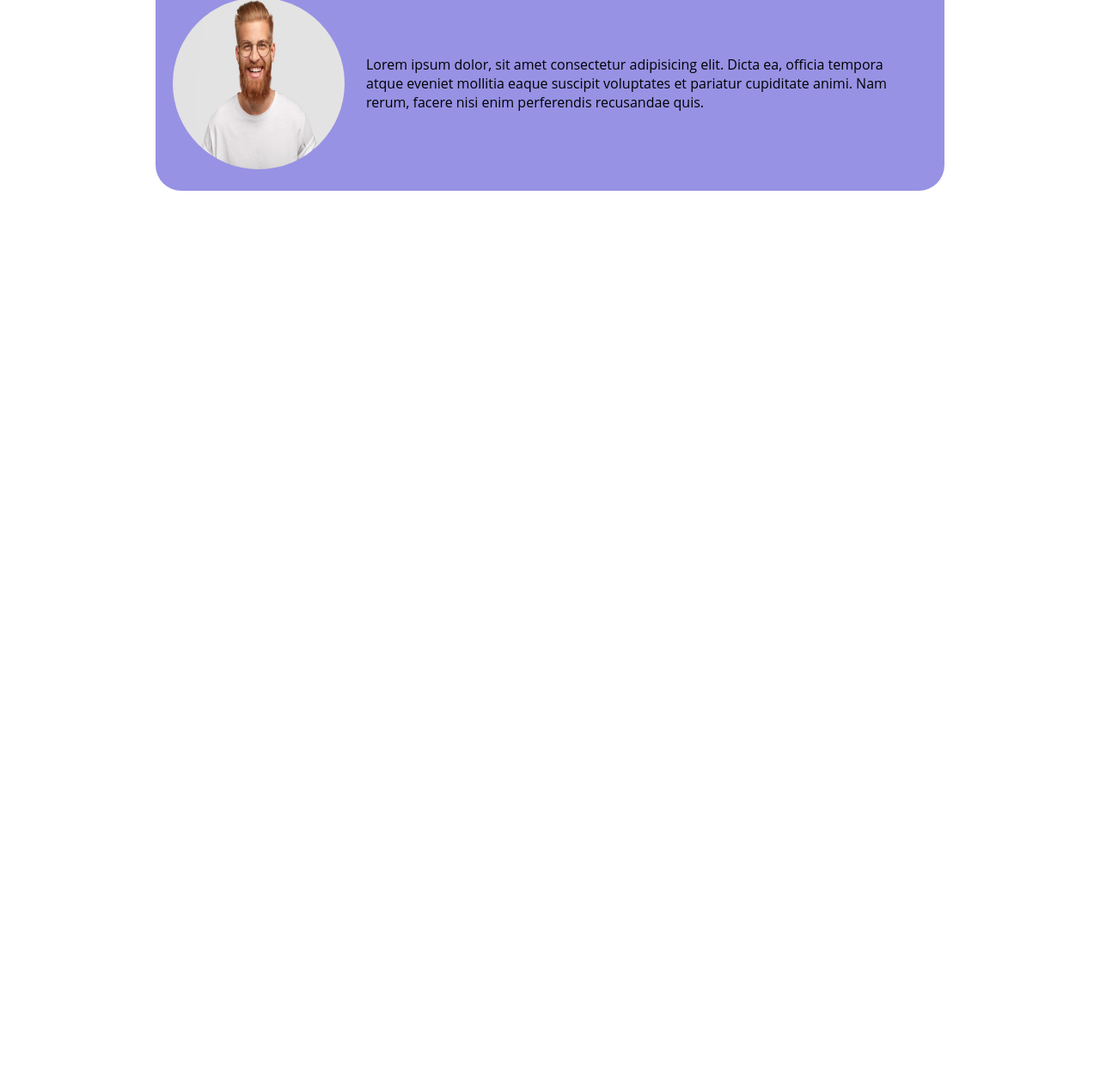
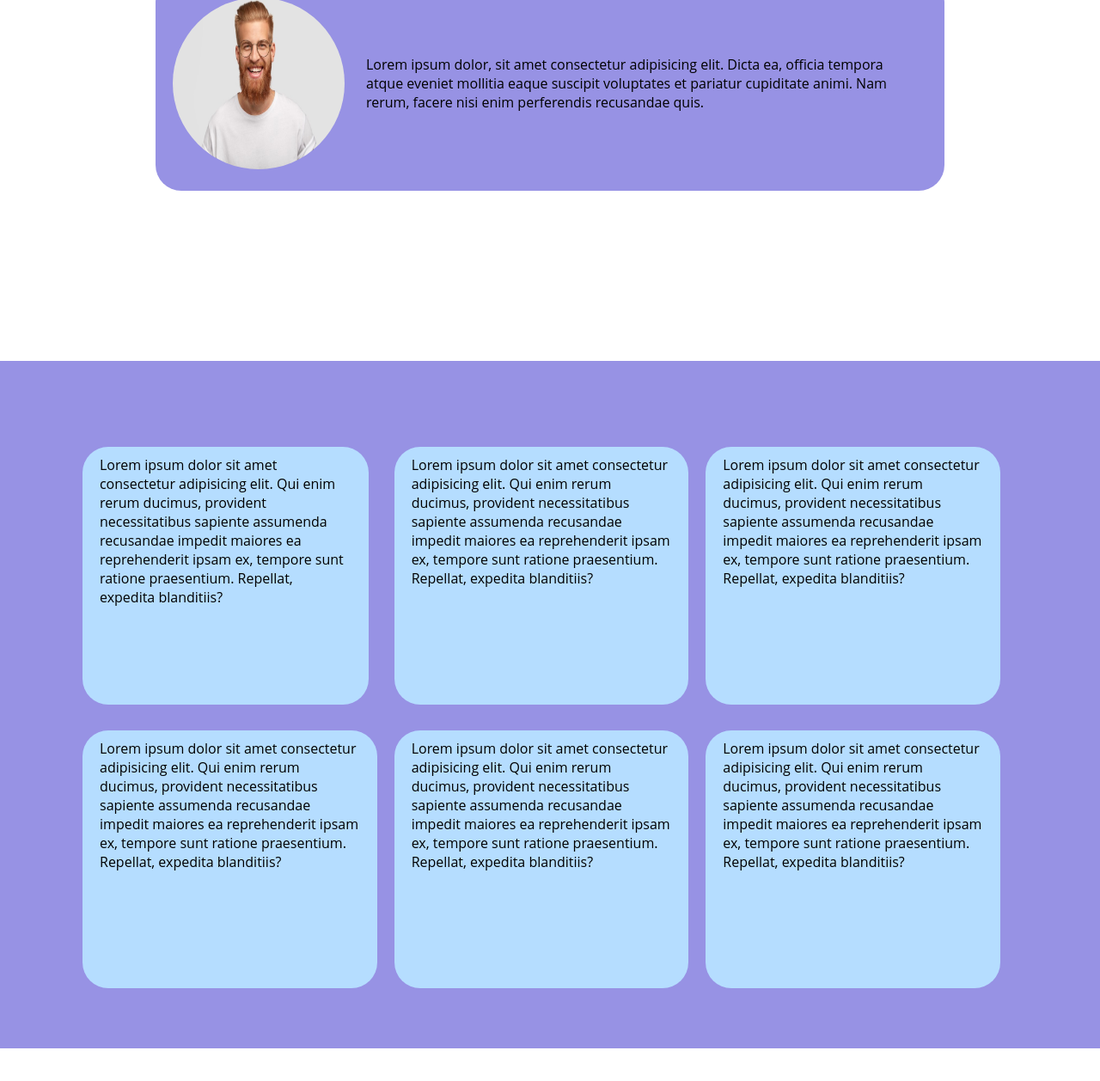
Before and after one commit to MassimoRomano/htmlcss-responsive-layout, a plain HTML site: page index.html in a window 1280 px wide. Shown: the part 2300-3558 px from the top of the page at 86% size. Before the commit the page ends 2522 px from the top, so only its background shows below. Drawn offline with Linux system fonts and the light colour scheme.

Commit message:
add section benefit

```diff
--- a/assets/style.css
+++ b/assets/style.css
@@ -107,7 +107,7 @@
 }
 
 #testimonials{
-    height: 600px;
+    height: 1200px;
     margin-top: 80px;
     padding: 0px 100px;
     text-align: center;
@@ -137,7 +137,22 @@
 }
 
 #benefit{
-    margin-top: 80px;
-    height: 600px;
     background-color: var(--strategic-purple);
+    height: 800px;
+    padding-top: 100px;
+    margin-bottom: 80px;
 }
+
+.ben-small-card{
+    background-color: var(--demo-light);
+    border-radius: 30px;
+    height: 300px;
+    width: auto;
+    margin-right: 30px;
+    padding: 10px 20px;
+    margin-bottom: 30px;
+}
+
+#about{
+
+}
--- a/index.html
+++ b/index.html
@@ -141,6 +141,62 @@
             </div>
         </section>
 
+        <section id="benefit">
+            <div class="container">
+                <div class="row wrap ">
+                    <div class="cal-sm-12 cal-lg-4">
+                        <div class="ben-small-card">
+                            <p>Lorem ipsum dolor sit amet consectetur adipisicing elit. Qui enim rerum ducimus,
+                                provident
+                                necessitatibus sapiente assumenda recusandae impedit maiores ea reprehenderit ipsam ex,
+                                tempore sunt ratione praesentium. Repellat, expedita blanditiis?</p>
+                        </div>
+                    </div>
+                    <div class="cal-sm-12 cal-lg-4">
+                        <div class="small-card">
+                            <p>Lorem ipsum dolor sit amet consectetur adipisicing elit. Qui enim rerum ducimus,
+                                provident
+                                necessitatibus sapiente assumenda recusandae impedit maiores ea reprehenderit ipsam ex,
+                                tempore sunt ratione praesentium. Repellat, expedita blanditiis?</p>
+                        </div>
+                    </div>
+                    <div class="cal-sm-12 cal-lg-4">
+                        <div class="small-card">
+                            <p>Lorem ipsum dolor sit amet consectetur adipisicing elit. Qui enim rerum ducimus,
+                                provident
+                                necessitatibus sapiente assumenda recusandae impedit maiores ea reprehenderit ipsam ex,
+                                tempore sunt ratione praesentium. Repellat, expedita blanditiis?</p>
+                        </div>
+                    </div>
+                    <div class="cal-sm-12 cal-lg-4">
+                        <div class="small-card">
+                            <p>Lorem ipsum dolor sit amet consectetur adipisicing elit. Qui enim rerum ducimus,
+                                provident
+                                necessitatibus sapiente assumenda recusandae impedit maiores ea reprehenderit ipsam ex,
+                                tempore sunt ratione praesentium. Repellat, expedita blanditiis?</p>
+                        </div>
+                    </div>
+                    <div class="cal-sm-12 cal-lg-4">
+                        <div class="small-card">
+                            <p>Lorem ipsum dolor sit amet consectetur adipisicing elit. Qui enim rerum ducimus,
+                                provident
+                                necessitatibus sapiente assumenda recusandae impedit maiores ea reprehenderit ipsam ex,
+                                tempore sunt ratione praesentium. Repellat, expedita blanditiis?</p>
+                        </div>
+                    </div>
+                    <div class="cal-sm-12 cal-lg-4">
+                        <div class="small-card">
+                            <p>Lorem ipsum dolor sit amet consectetur adipisicing elit. Qui enim rerum ducimus,
+                                provident
+                                necessitatibus sapiente assumenda recusandae impedit maiores ea reprehenderit ipsam ex,
+                                tempore sunt ratione praesentium. Repellat, expedita blanditiis?</p>
+                        </div>
+                    </div>
+                </div>
+            </div>
+        </section>
 
+        <section id="about">
 
+        </section>
     </main>
```
